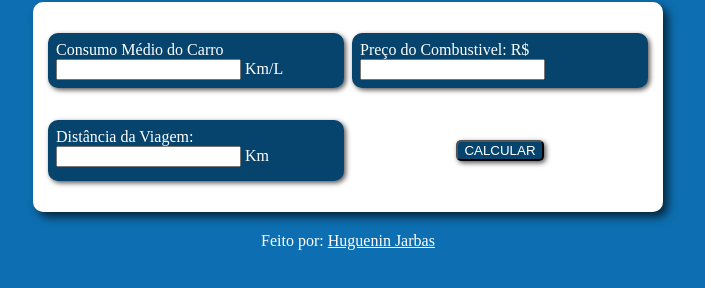
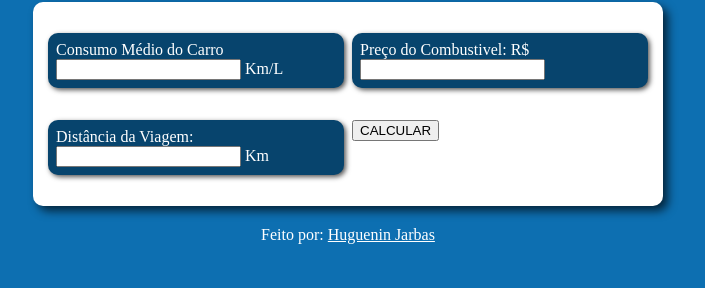
Before and after one commit to Huguenin-Jarbas/Combustivel-calculadora, a plain HTML site: page index.html in a window 1280 px wide. Shown: the part 78-366 px from the top of the page, without its empty margins (292-997 px from the left). Drawn offline with Linux system fonts and the light colour scheme.

Commit message:
Update estilo.css  teste botão calc

```diff
--- a/estilo.css
+++ b/estilo.css
@@ -40,7 +40,7 @@ div#Entrada{
 }
 
 
-#Calc{
+/* #Calc{
     display: flex;
     margin: 20px  auto;
     background-color:  rgb(7, 68, 109);
@@ -48,7 +48,7 @@ div#Entrada{
     border-radius: 5px;
     box-shadow: 2px 2px 5px rgba(0, 0, 0, 0.671)
 }
-
+ */
 div#res{
     font-weight: bold;
     margin: auto;
```
